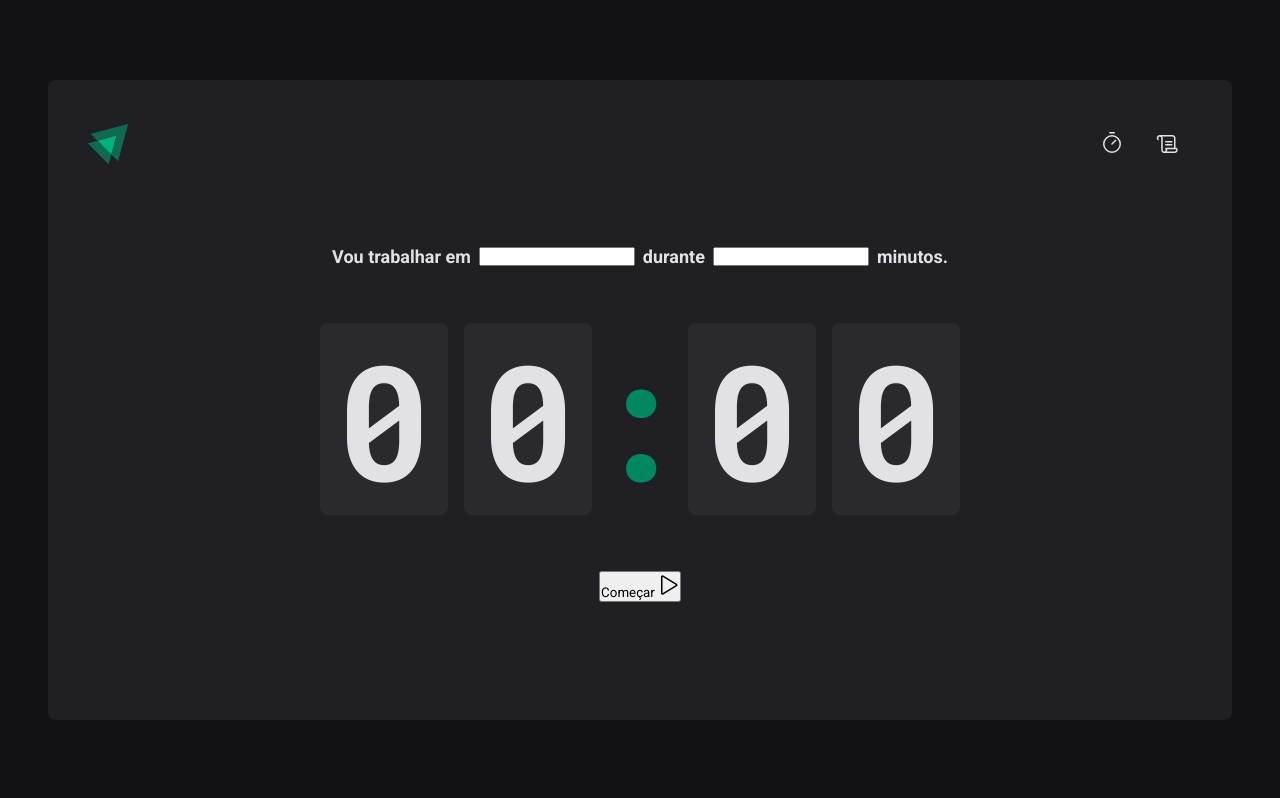
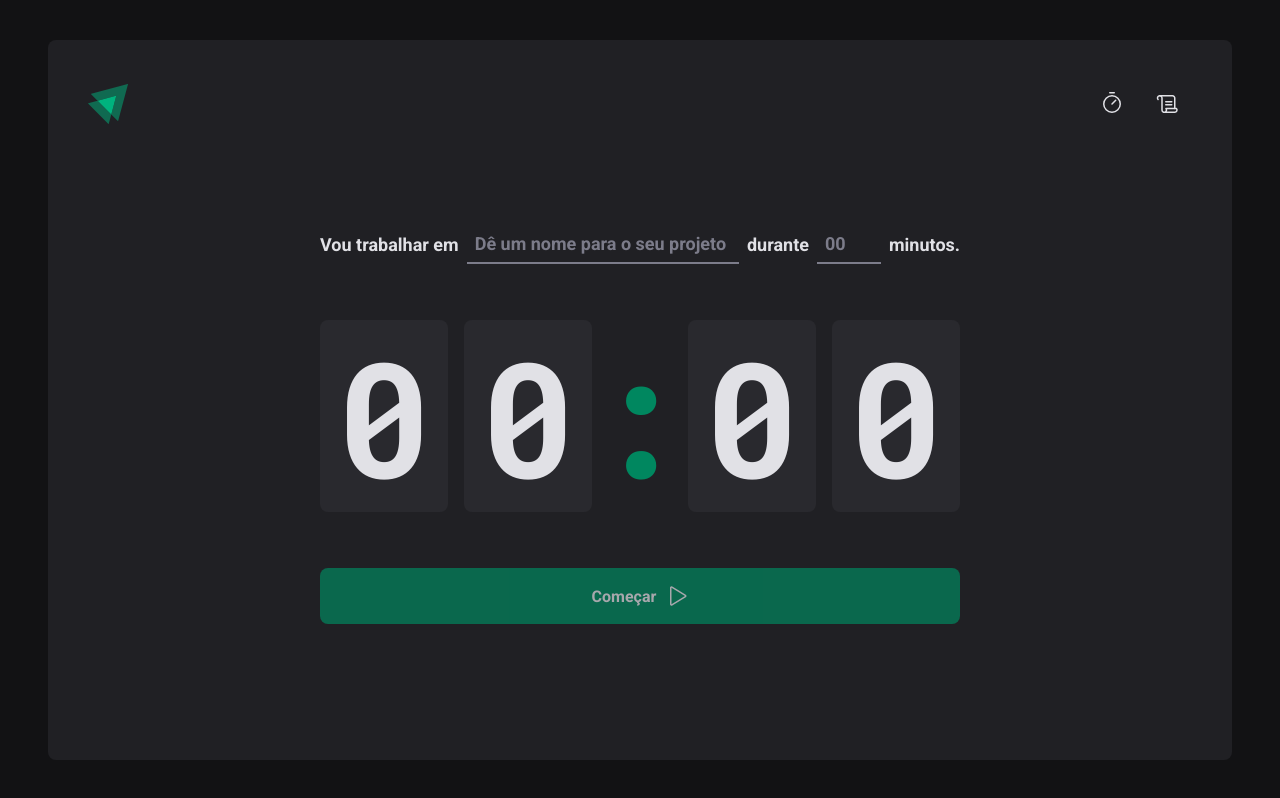
Before and after one commit to bryumi/ignite-timer, a React (Vite) app: page / in a window 1280 px wide. Built offline with nearby package versions, Linux system fonts and the light colour scheme.

Commit message:
finalizando a Home

```diff
--- a/src/components/pages/Home/index.tsx
+++ b/src/components/pages/Home/index.tsx
@@ -1,5 +1,13 @@
 import { Play } from 'phosphor-react'
-import { CountdownContainer, FormContainer, HomeContainer, Separator } from './styles'
+import {
+  CountdownContainer,
+  FormContainer,
+  HomeContainer,
+  MinutesAmountInput,
+  Separator,
+  StartCountdownButton,
+  TaskInput,
+} from './styles'
 
 export function Home() {
   return (
@@ -7,10 +15,14 @@
       <form action="">
         <FormContainer>
           <label htmlFor="task">Vou trabalhar em</label>
-          <input id="task" />
+          <TaskInput id="task" placeholder="Dê um nome para o seu projeto" />
 
           <label htmlFor="minutesAmount">durante</label>
-          <input type="number" id="minutesAmount" />
+          <MinutesAmountInput
+            type="number"
+            id="minutesAmount"
+            placeholder="00"
+          />
 
           <span>minutos.</span>
         </FormContainer>
@@ -23,10 +35,10 @@
           <span>0</span>
         </CountdownContainer>
 
-        <button type="submit">
+        <StartCountdownButton disabled type="submit">
           Começar
           <Play size={24} />
-        </button>
+        </StartCountdownButton>
       </form>
     </HomeContainer>
   )
--- a/src/components/pages/Home/styles.ts
+++ b/src/components/pages/Home/styles.ts
@@ -27,7 +27,32 @@
   font-weight: bold;
   flex-wrap: wrap;
 `
+const BaseInput = styled.input`
+  background: transparent;
+  height: 2.5rem;
+  border: 0;
+  border-bottom: 2px solid ${(props) => props.theme[`gray-500`]};
+  font-weight: bold;
+  font-size: 1.125rem;
+  padding: 0 0.5rem;
+  color: ${(props) => props.theme[`gray-100`]};
 
+  &:focus {
+    box-shadow: none;
+    border-color: ${(props) => props.theme[`green-500`]};
+  }
+
+  &::placeholder {
+    color: ${(props) => props.theme[`gray-500`]};
+  }
+`
+export const TaskInput = styled(BaseInput)`
+  flex: 1;
+`
+
+export const MinutesAmountInput = styled(BaseInput)`
+  width: 4rem;
+`
 export const CountdownContainer = styled.div`
   font-family: 'Roboto Mono', monospace;
   font-size: 10rem;
@@ -52,3 +77,30 @@
   display: flex;
   justify-content: center;
 `
+export const StartCountdownButton = styled.button`
+  width: 100%;
+  border: 0;
+  padding: 1rem;
+  border-radius: 8px;
+
+  display: flex;
+  align-items: center;
+  justify-content: center;
+
+  gap: 0.5rem;
+  font-weight: bold;
+
+  cursor: pointer;
+
+  background: ${(props) => props.theme['green-500']};
+  color: ${(props) => props.theme['gray-100']};
+
+  &:disabled {
+    opacity: 0.7;
+    cursor: not-allowed;
+  }
+
+  &:not(:disabled):hover {
+    background: ${(props) => props.theme['green-700']};
+  }
+`
--- a/src/layouts/DefaultLayout/styles.ts
+++ b/src/layouts/DefaultLayout/styles.ts
@@ -2,8 +2,8 @@
 
 export const LayoutContainer = styled.div`
   max-width: 74rem;
-  height: calc(100vh - 10rem);
-  margin: 5rem auto;
+  height: calc(100vh - 5rem);
+  margin: 2.5rem auto;
   padding: 2.5rem;
 
   background: ${(props) => props.theme['gray-800']};
--- a/src/styles/global.ts
+++ b/src/styles/global.ts
@@ -21,7 +21,7 @@
     body, input, textarea, button{
         font-family: 'Roboto', sans-serif;
         font-weight: 400;
-        font-size: rem;
+        font-size: 1rem;
     }
 
 `
```
Lines whose indentation alone changed are shown as unchanged.
